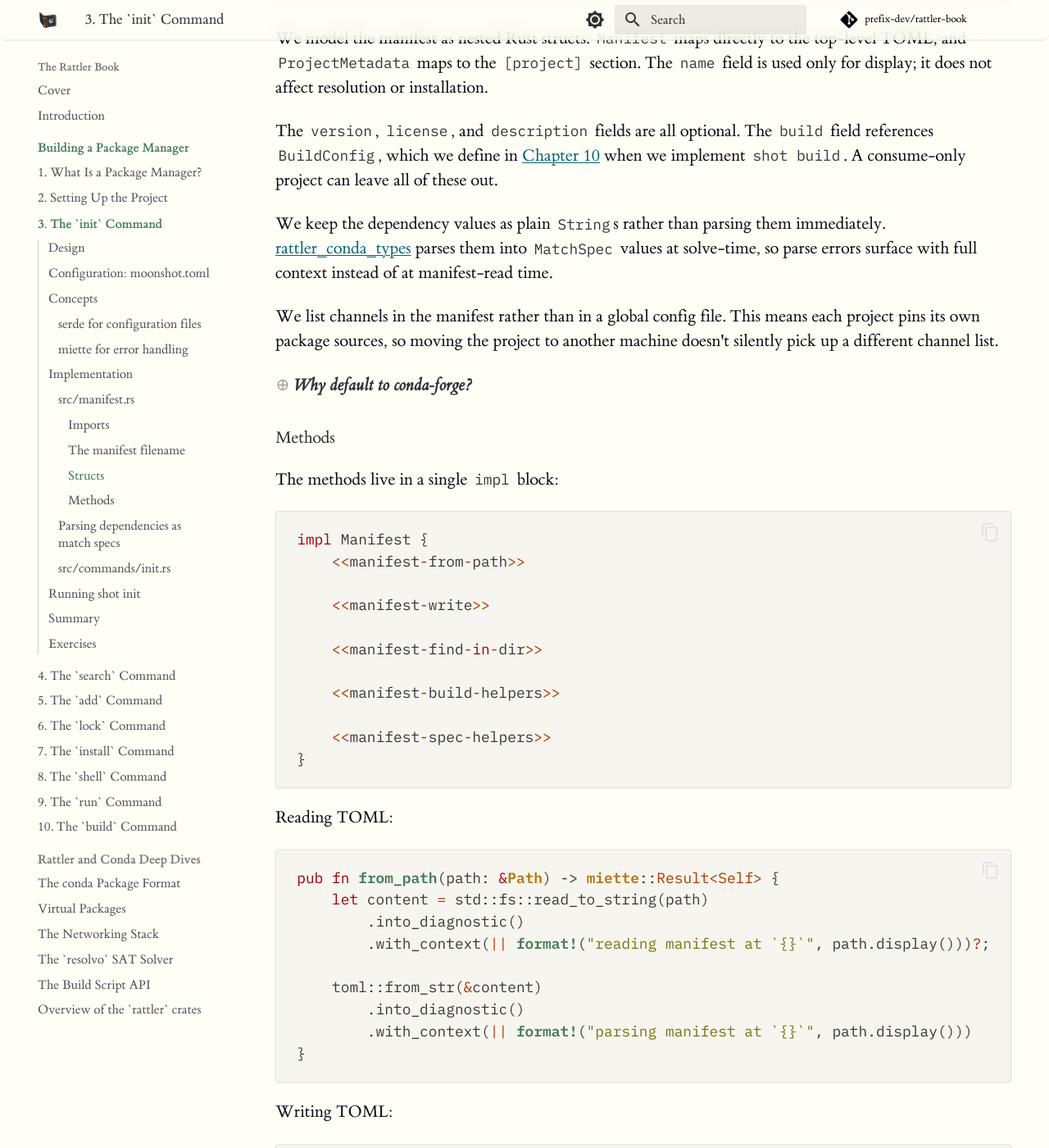
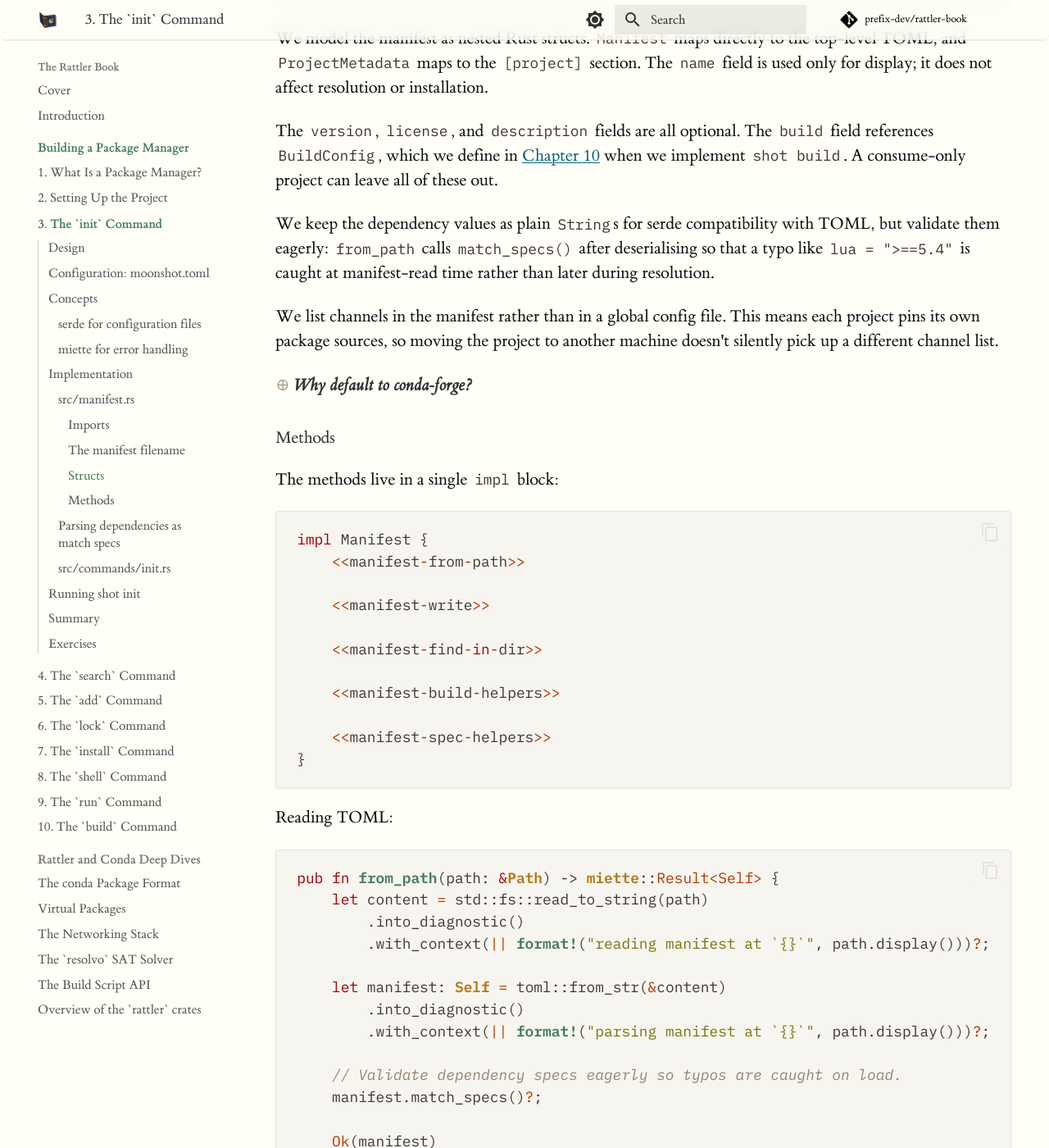
Before and after one commit to prefix-dev/rattler-book, an MkDocs documentation site: the page built from book/src/ch03-init.md, in a window 1280 px wide and 1400 px high, scrolled down 4574 px. Shown: the whole window at 82% size. Built offline with MkDocs 1.6.1 and Material for MkDocs 9.7.7, drawn with Linux system fonts in a browser that asks for light colours; comment, search, counter and statistics services are not loaded.

Commit message:
make matchspec parsing more eager

````diff
--- a/book/src/ch03-init.md
+++ b/book/src/ch03-init.md
@@ -161,10 +161,10 @@ The `version`, `license`, and `description` fields are all optional. The
 [Chapter 10](ch10-build.md) when we implement `shot build`. A consume-only
 project can leave all of these out.
 
-We keep the dependency values as plain `String`s rather than parsing them
-immediately. [rattler_conda_types] parses them into `MatchSpec` values at
-solve-time, so parse errors surface with full context instead of at
-manifest-read time.
+We keep the dependency values as plain `String`s for serde compatibility with
+TOML, but validate them eagerly: `from_path` calls `match_specs()` after
+deserialising so that a typo like `lua = ">==5.4"` is caught at
+manifest-read time rather than later during resolution.
 
 We list channels in the manifest rather than in a global config file. This means each project pins its own package sources, so moving the project to another machine doesn't silently pick up a different channel list.
 
@@ -203,9 +203,14 @@ pub fn from_path(path: &Path) -> miette::Result<Self> {
         .into_diagnostic()
         .with_context(|| format!("reading manifest at `{}`", path.display()))?;
 
-    toml::from_str(&content)
+    let manifest: Self = toml::from_str(&content)
         .into_diagnostic()
-        .with_context(|| format!("parsing manifest at `{}`", path.display()))
+        .with_context(|| format!("parsing manifest at `{}`", path.display()))?;
+
+    // Validate dependency specs eagerly so typos are caught on load.
+    manifest.match_specs()?;
+
+    Ok(manifest)
 }
 ```
 
````
Also changed, not shown: book/src/ch05-add.md (+33 -12 lines), 2 other files.
